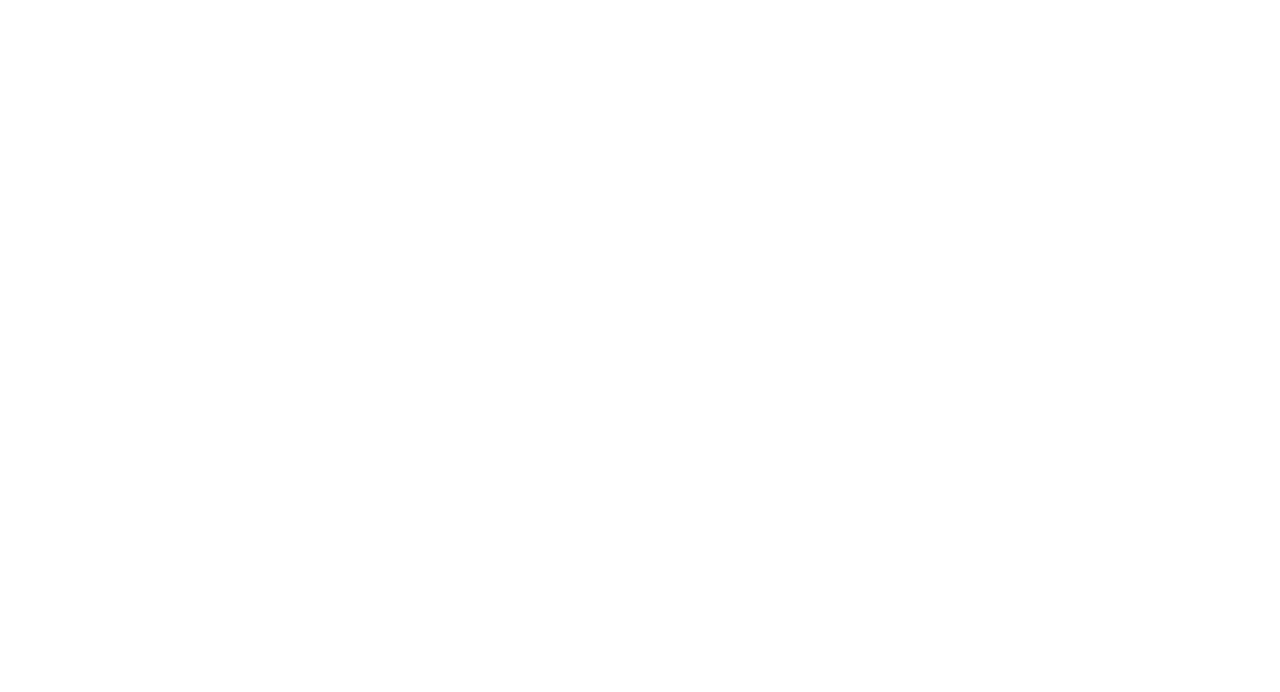
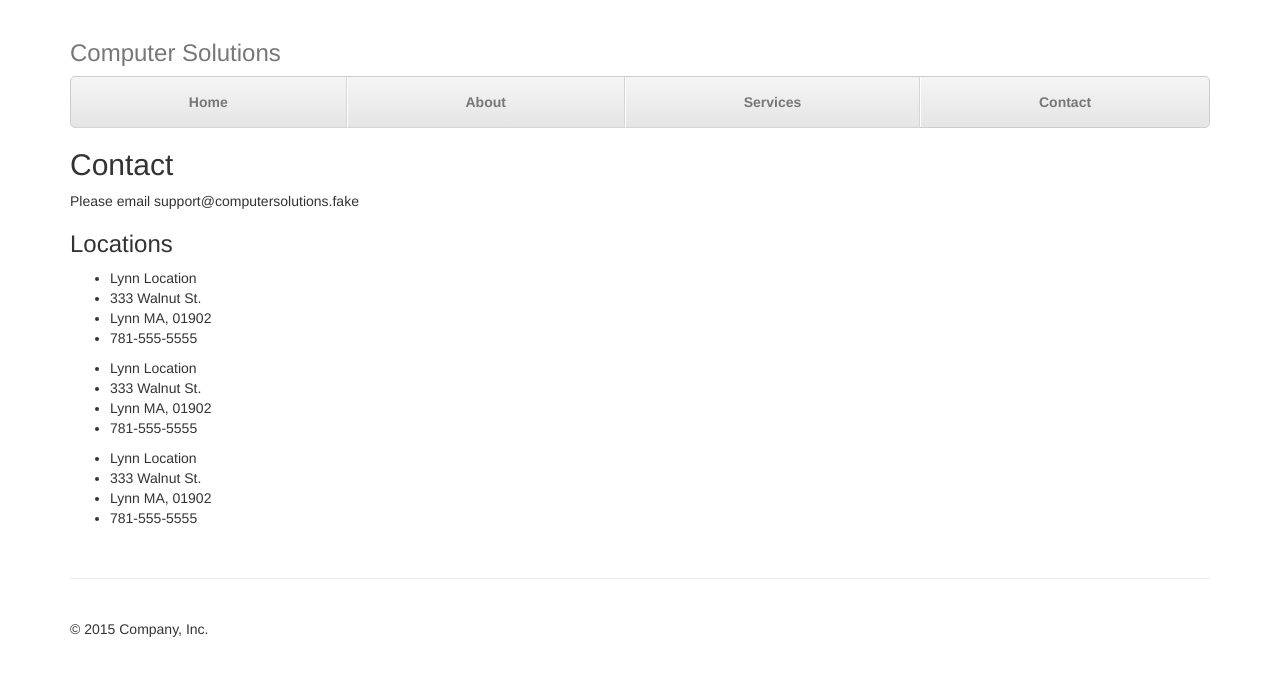
Before and after one commit to Cmorgan5/AngularJS, a plain HTML site: page computersolutions/contact.html in a window 1280 px wide. Drawn offline with Linux system fonts and the light colour scheme.

Commit message:
Updated Contact Page.

```diff
--- a/computersolutions/contact.html
+++ b/computersolutions/contact.html
@@ -1,10 +1,82 @@
 <!DOCTYPE html>
 <html lang="en">
 <head>
-    <meta charset="UTF-8">
-    <title>Title</title>
+    <meta charset="utf-8">
+    <meta http-equiv="X-UA-Compatible" content="IE=edge">
+    <meta name="viewport" content="width=device-width, initial-scale=1">
+
+    <title>Computer Solutions</title>
+
+    <!-- Bootstrap core CSS -->
+    <link href="bootstrap.min.css" rel="stylesheet">
+
+    <!-- IE10 viewport hack for Surface/desktop Windows 8 bug -->
+    <link href="../../assets/css/ie10-viewport-bug-workaround.css" rel="stylesheet">
+
+    <!-- Custom styles for this template -->
+    <link href="style.css" rel="stylesheet">
+
 </head>
+
 <body>
 
+<div class="container">
+
+    <!-- The justified navigation menu is meant for single line per list item.
+         Multiple lines will require custom code not provided by Bootstrap. -->
+    <div class="masthead">
+        <h3 class="text-muted">Computer Solutions</h3>
+        <nav>
+            <ul class="nav nav-justified">
+                <li><a href="index.html">Home</a></li>
+                <li><a href="about.html">About</a></li>
+                <li><a href="services.html">Services</a></li>
+                <li><a href="contact.html">Contact</a></li>
+            </ul>
+        </nav>
+    </div>
+
+
+    <!-- Example row of columns -->
+    <div class="row">
+        <div class="col-lg-12">
+            <h2>Contact</h2>
+            <p> Please email support@computersolutions.fake</p>
+            <h3> Locations </h3>
+            <ul class="location">
+                <li> Lynn Location</li>
+                <li> 333 Walnut St.</li>
+                <li> Lynn MA, 01902 </li>
+                <li> 781-555-5555</li>
+
+            </ul>
+            <ul class="location">
+                <li> Lynn Location</li>
+                <li> 333 Walnut St.</li>
+                <li> Lynn MA, 01902 </li>
+                <li> 781-555-5555</li>
+
+            </ul>
+            <ul class="location">
+                <li> Lynn Location</li>
+                <li> 333 Walnut St.</li>
+                <li> Lynn MA, 01902 </li>
+                <li> 781-555-5555</li>
+
+            </ul>
+
+        </div>
+    </div>
+
+    <!-- Site footer -->
+    <footer class="footer">
+        <p>&copy; 2015 Company, Inc.</p>
+    </footer>
+
+</div> <!-- /container -->
+
+
+<!-- IE10 viewport hack for Surface/desktop Windows 8 bug -->
+<script src="../../assets/js/ie10-viewport-bug-workaround.js"></script>
 </body>
 </html>
```
